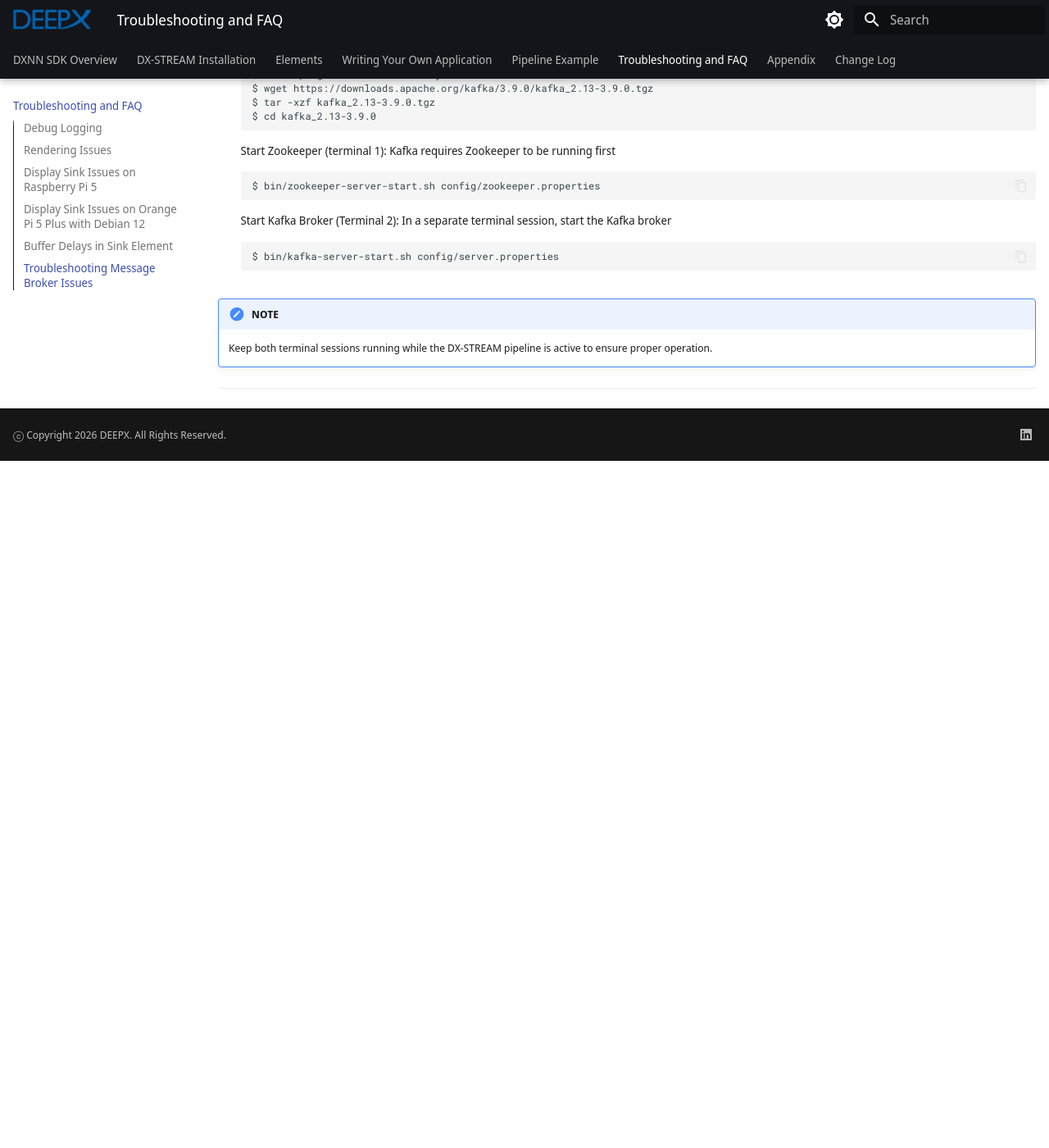
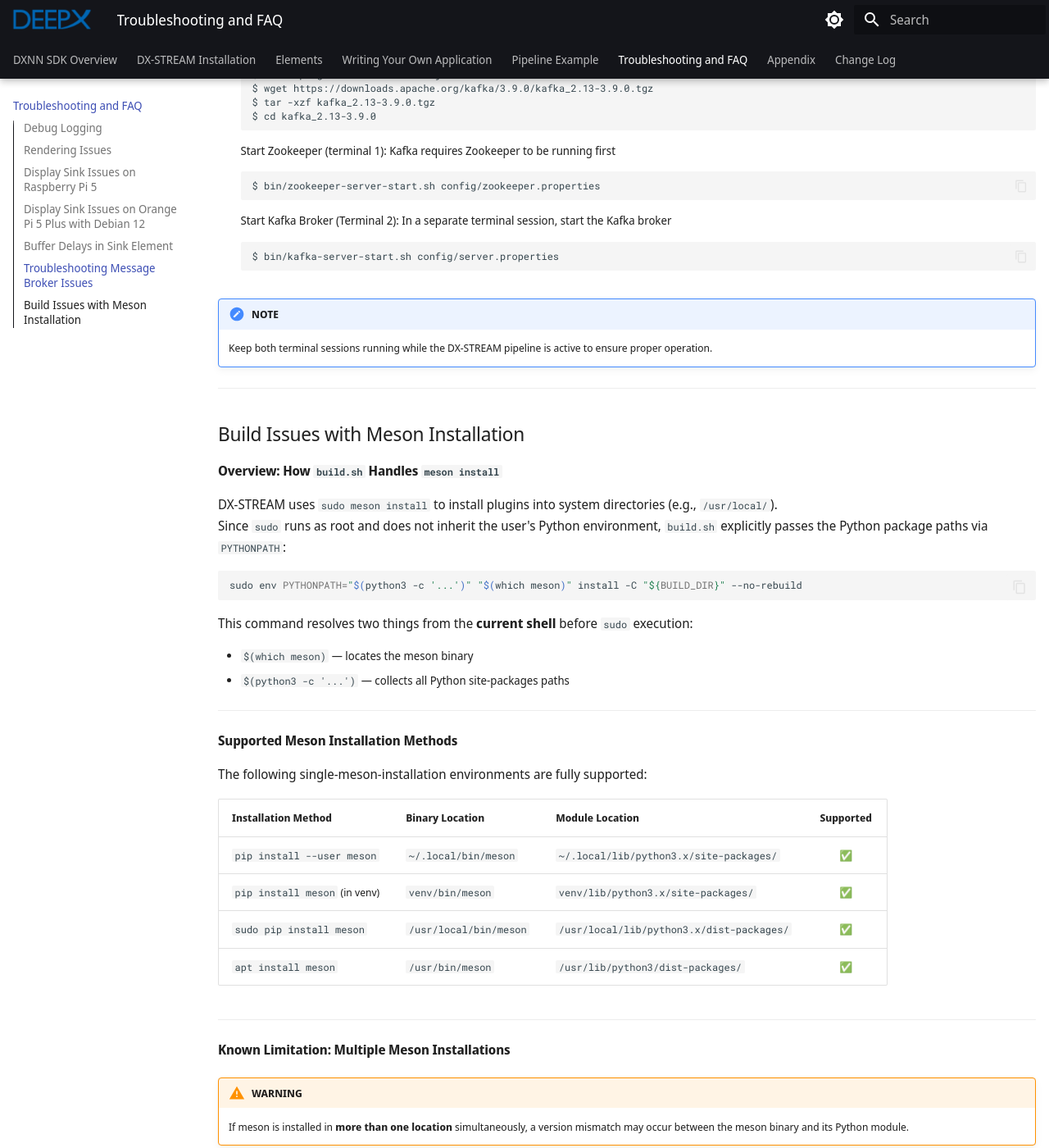
Before and after one commit to DEEPX-AI/dx_stream, an MkDocs documentation site: the page built from docs/source/docs/06_Troubleshooting_and_FAQ.md, in a window 1280 px wide and 1400 px high, scrolled down 7305 px. Shown: the whole window at 82% size. Built offline with MkDocs 1.6.1 and Material for MkDocs 9.7.7, drawn with Linux system fonts in a browser that asks for light colours; before the commit the page ends 7867 px from its top, so only the background shows below that; some of the changed text lies outside the part shown.

````diff
--- a/docs/source/docs/06_Troubleshooting_and_FAQ.md
+++ b/docs/source/docs/06_Troubleshooting_and_FAQ.md
@@ -384,3 +384,106 @@ This error usually means the Kafka broker is not running. To resolve this, verif
     Keep both terminal sessions running while the DX-STREAM pipeline is active to ensure proper operation.
 
 ---
+
+## Build Issues with Meson Installation
+
+#### **Overview: How `build.sh` Handles `meson install`**
+
+DX-STREAM uses `sudo meson install` to install plugins into system directories (e.g., `/usr/local/`).
+Since `sudo` runs as root and does not inherit the user's Python environment, `build.sh` explicitly passes the Python package paths via `PYTHONPATH`:
+
+```bash
+sudo env PYTHONPATH="$(python3 -c '...')" "$(which meson)" install -C "${BUILD_DIR}" --no-rebuild
+```
+
+This command resolves two things from the **current shell** before `sudo` execution:
+
+- `$(which meson)` — locates the meson binary
+- `$(python3 -c '...')` — collects all Python site-packages paths
+
+---
+
+#### **Supported Meson Installation Methods**
+
+The following single-meson-installation environments are fully supported:
+
+| Installation Method | Binary Location | Module Location | Supported |
+|---|---|---|:---:|
+| `pip install --user meson` | `~/.local/bin/meson` | `~/.local/lib/python3.x/site-packages/` | ✅ |
+| `pip install meson` (in venv) | `venv/bin/meson` | `venv/lib/python3.x/site-packages/` | ✅ |
+| `sudo pip install meson` | `/usr/local/bin/meson` | `/usr/local/lib/python3.x/dist-packages/` | ✅ |
+| `apt install meson` | `/usr/bin/meson` | `/usr/lib/python3/dist-packages/` | ✅ |
+
+---
+
+#### **Known Limitation: Multiple Meson Installations**
+
+!!! warning "WARNING"
+
+    If meson is installed in **more than one location** simultaneously, a version mismatch may occur between the meson binary and its Python module.
+
+When multiple meson installations coexist, the `meson` binary resolved by `which meson` and the `mesonbuild` Python module loaded at runtime may come from **different installations**:
+
+```bash
+# Example: meson binary from venv (v1.4), but module from ~/.local/ (v0.61)
+$ which meson
+/home/user/venv/bin/meson            # meson 1.4
+
+$ python3 -c "import mesonbuild; print(mesonbuild.__file__)"
+/home/user/.local/.../mesonbuild/    # meson 0.61 (loaded first by import order)
+```
+
+This is a **fundamental limitation** of the `sudo + PYTHONPATH` pattern and cannot be fully resolved by any PYTHONPATH construction strategy.
+
+**Symptoms:**
+
+- `meson install` fails with unexpected errors or tracebacks
+- Build succeeds but installed files are incorrect or incomplete
+- `ModuleNotFoundError: No module named 'mesonbuild'`
+
+---
+
+#### **Solution: Keep a Single Meson Installation**
+
+**Step 1.** Check for multiple installations:
+
+```bash
+# List all meson binaries in PATH
+which -a meson
+
+# Check pip-installed meson
+pip show meson 2>/dev/null && echo "Found: pip (user/venv)"
+pip3 show meson 2>/dev/null && echo "Found: pip3"
+
+# Check system package
+apt list --installed 2>/dev/null | grep meson
+
+# Verify binary and module point to the same installation
+which meson
+python3 -c "import mesonbuild, os; print(os.path.dirname(os.path.dirname(mesonbuild.__file__)))"
+```
+
+**Step 2.** Remove duplicates, keeping only the intended one:
+
+```bash
+# Remove user-level installation
+pip uninstall meson
+
+# Or remove system-level installation
+sudo apt remove meson
+
+# Or remove from venv
+pip uninstall meson  # with venv activated
+```
+
+**Step 3.** Verify single installation:
+
+```bash
+$ which meson
+/home/user/.local/bin/meson
+
+$ python3 -c "import mesonbuild, os; print(os.path.dirname(os.path.dirname(mesonbuild.__file__)))"
+/home/user/.local/lib/python3.8/site-packages
+
+# Both should share the same installation prefix (~/.local/ in this example)
+```
````
Also changed, not shown: RELEASE_NOTES_MATERIAL.md (+5 -0 lines), 5 other files.
